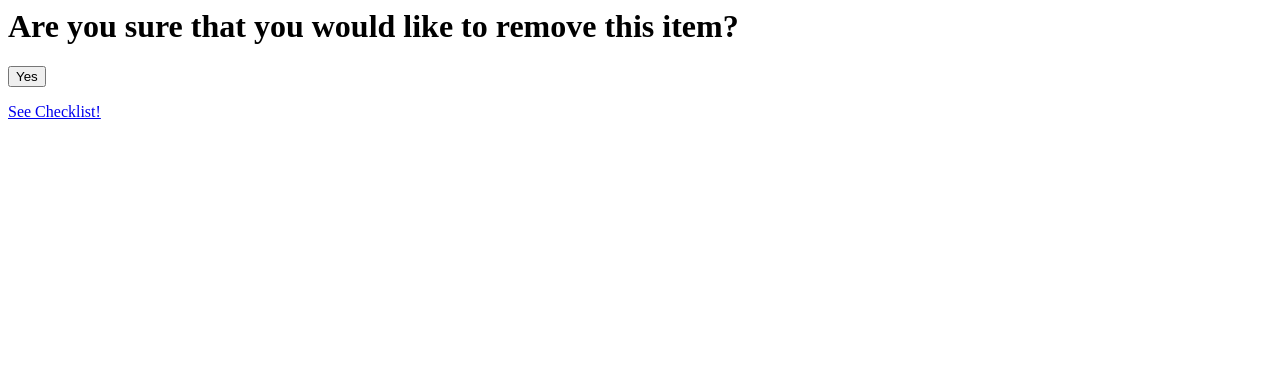
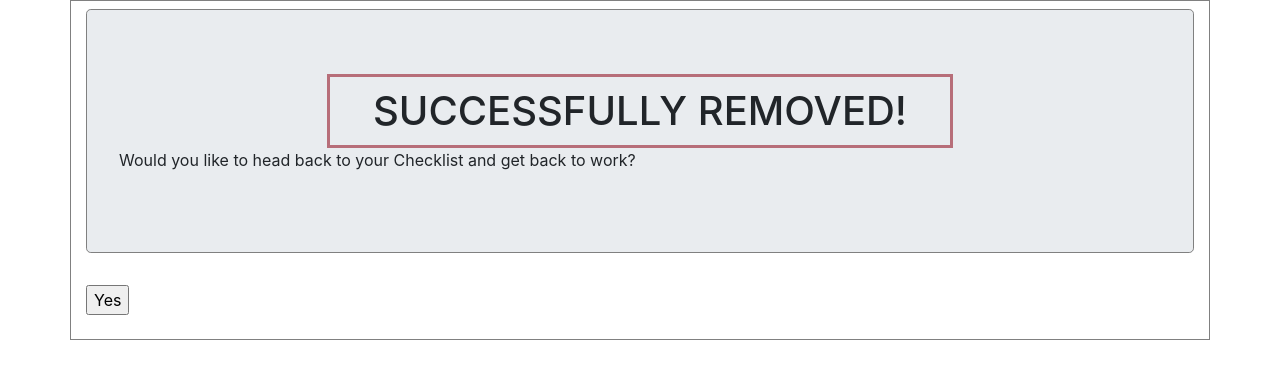
Before and after one commit to seehamrun/DebugThugs, a Python web app: template templates/remove.html in a window 1280 px wide. Shown: the top 379 px of the page. Run offline with Jinja, Linux system fonts and the light colour scheme; the template is opened without the code that fills it, so the values that code supplies are empty; some libraries are stand-ins or nearby versions.

Commit message:
remove page that blossom dislikes :(

```diff
--- a/templates/remove.html
+++ b/templates/remove.html
@@ -1,17 +1,38 @@
+
 <html>
 <head>
-
+  <link href="https://stackpath.bootstrapcdn.com/bootstrap/4.1.2/css/bootstrap.min.css" rel="stylesheet" integrity="sha384-Smlep5jCw/wG7hdkwQ/Z5nLIefveQRIY9nfy6xoR1uRYBtpZgI6339F5dgvm/e9B" crossorigin="anonymous">
+  <script src="https://code.jquery.com/jquery-3.3.1.slim.min.js" integrity="sha384-q8i/X+965DzO0rT7abK41JStQIAqVgRVzpbzo5smXKp4YfRvH+8abtTE1Pi6jizo" crossorigin="anonymous"></script>
+  <script src="https://cdnjs.cloudflare.com/ajax/libs/popper.js/1.14.3/umd/popper.min.js" integrity="sha384-ZMP7rVo3mIykV+2+9J3UJ46jBk0WLaUAdn689aCwoqbBJiSnjAK/l8WvCWPIPm49" crossorigin="anonymous"></script>
+  <script src="https://stackpath.bootstrapcdn.com/bootstrap/4.1.2/js/bootstrap.min.js" integrity="sha384-o+RDsa0aLu++PJvFqy8fFScvbHFLtbvScb8AjopnFD+iEQ7wo/CG0xlczd+2O/em" crossorigin="anonymous"></script>
+  <style>
+  div {
+    border: 1px solid gray;
+    padding: 8px;
+}
+  #center {
+      margin: auto;
+      width: 60%;
+      border: 3px solid #b76e79;
+      padding: 10px;
+      text-align: center;
+      text-transform: uppercase;
+  }
+  </style>
 </head>
 <body>
+<div class="container">
+  <div class="jumbotron">
+    <h1 id = "center">Successfully removed!</h1>
+    <p>Would you like to head back to your Checklist and get back to work?</p>
+  </div>
   <form method= "post">
-        <div><h1> Are you sure that you would like to remove this item? </h1></div>
   <form>
 
       <input type="submit" value="Yes">
-            <p><a href="/checklist">See Checklist!</a></p>
 
   </form>
 </form>
+
 </body>
-
 </html>
```
Lines whose indentation alone changed are shown as unchanged.
